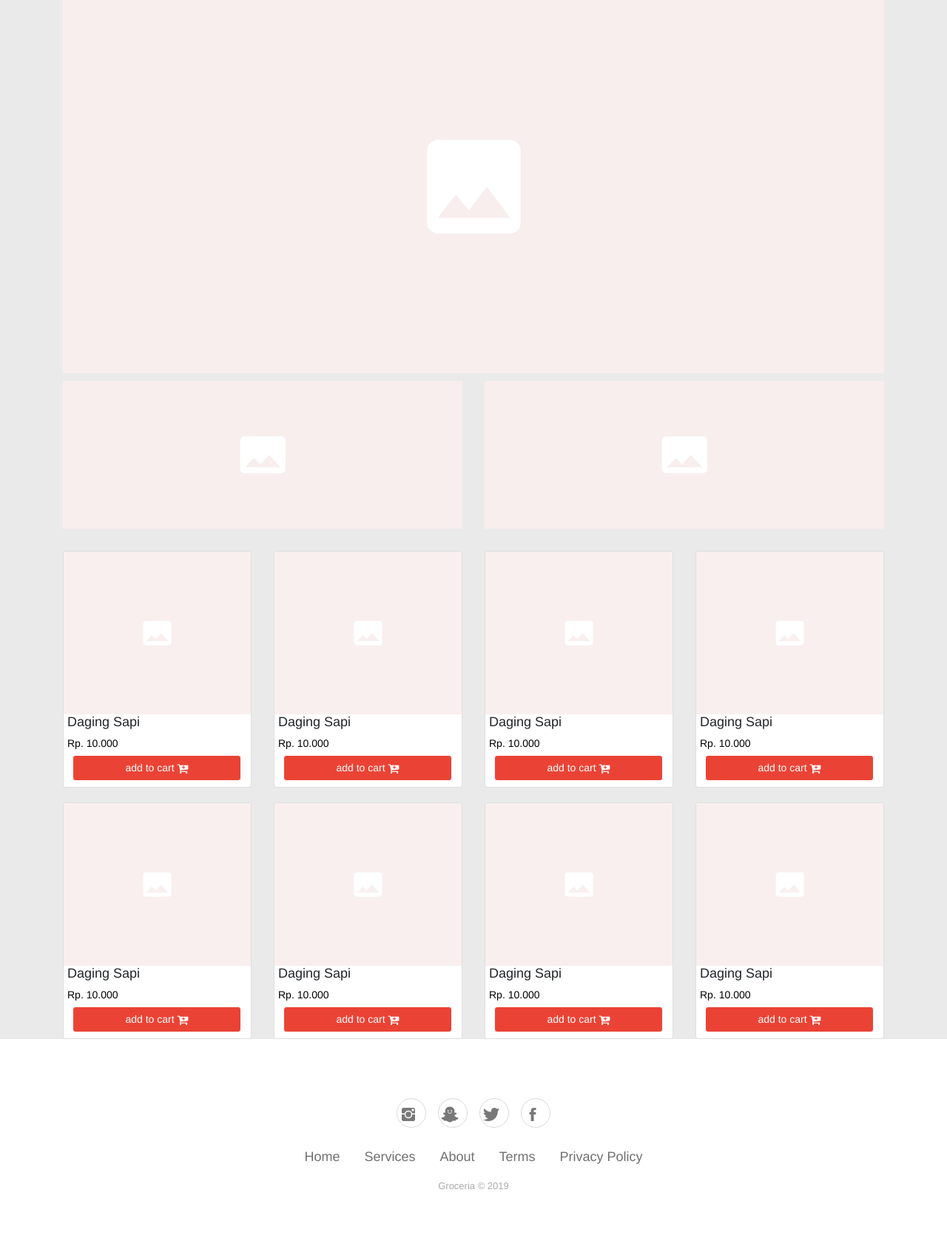
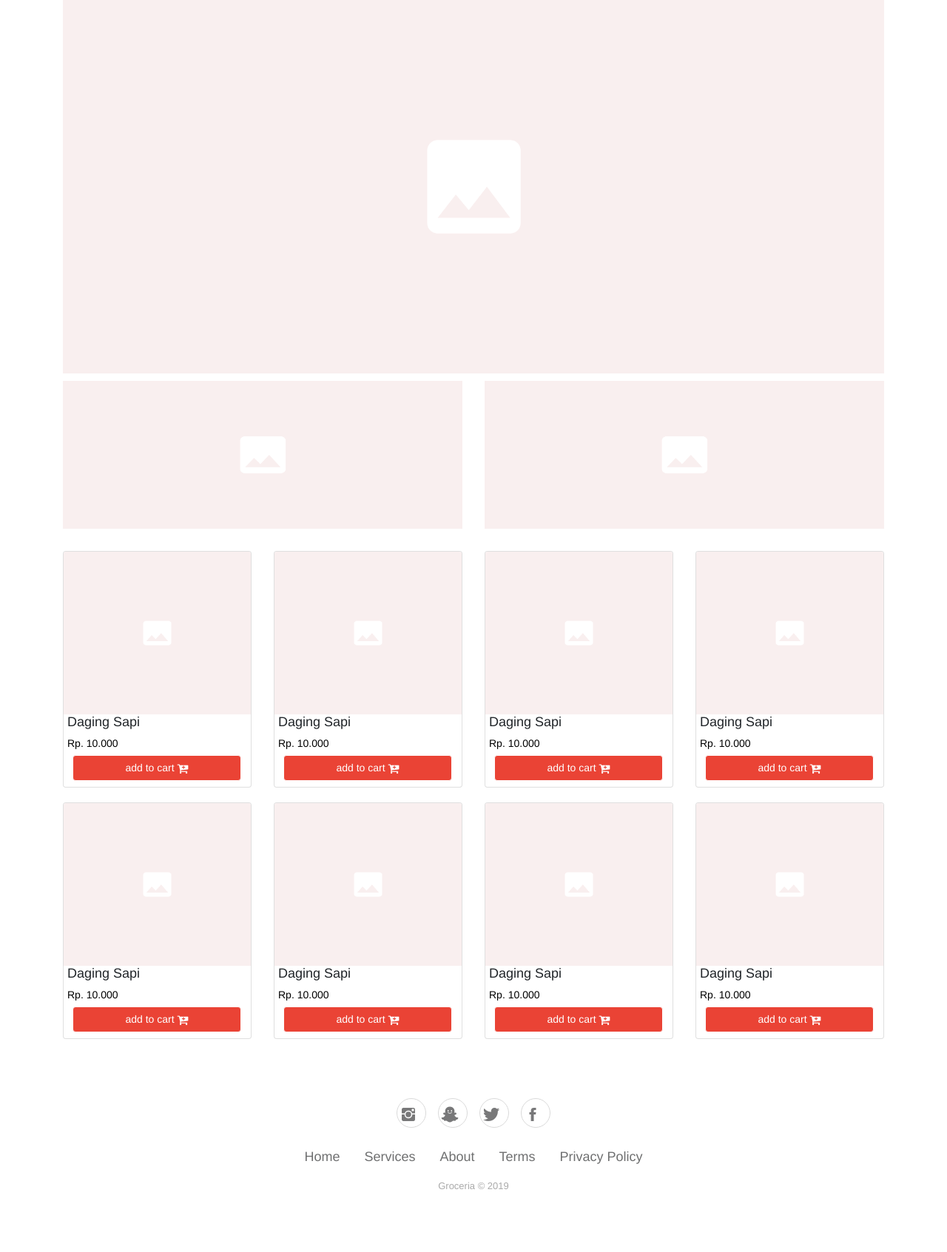
Before and after one commit to arthadheo/tubesweb, a CodeIgniter app: page /tubesweb/index.php/mainpage/index in a window 1280 px wide. Shown: the part 69-1762 px from the top of the page at 74% size. Run offline with CodeIgniter, Linux system fonts and the light colour scheme; some libraries are stand-ins or nearby versions; some web fonts are replaced.

Commit message:
benerin background-color header

```diff
--- a/application/views/templates/header.php
+++ b/application/views/templates/header.php
@@ -282,7 +282,7 @@
     </style>
 </head>
 
-<body style="height: 983;opacity: 1;font-size: 24;">
+<body style="height: 983;opacity: 1;font-size: 24; background-color: white">
     <div class="brands"></div>
     <div>
         <nav class="navbar navbar-light navbar-expand-md navigation-clean-button">
```
